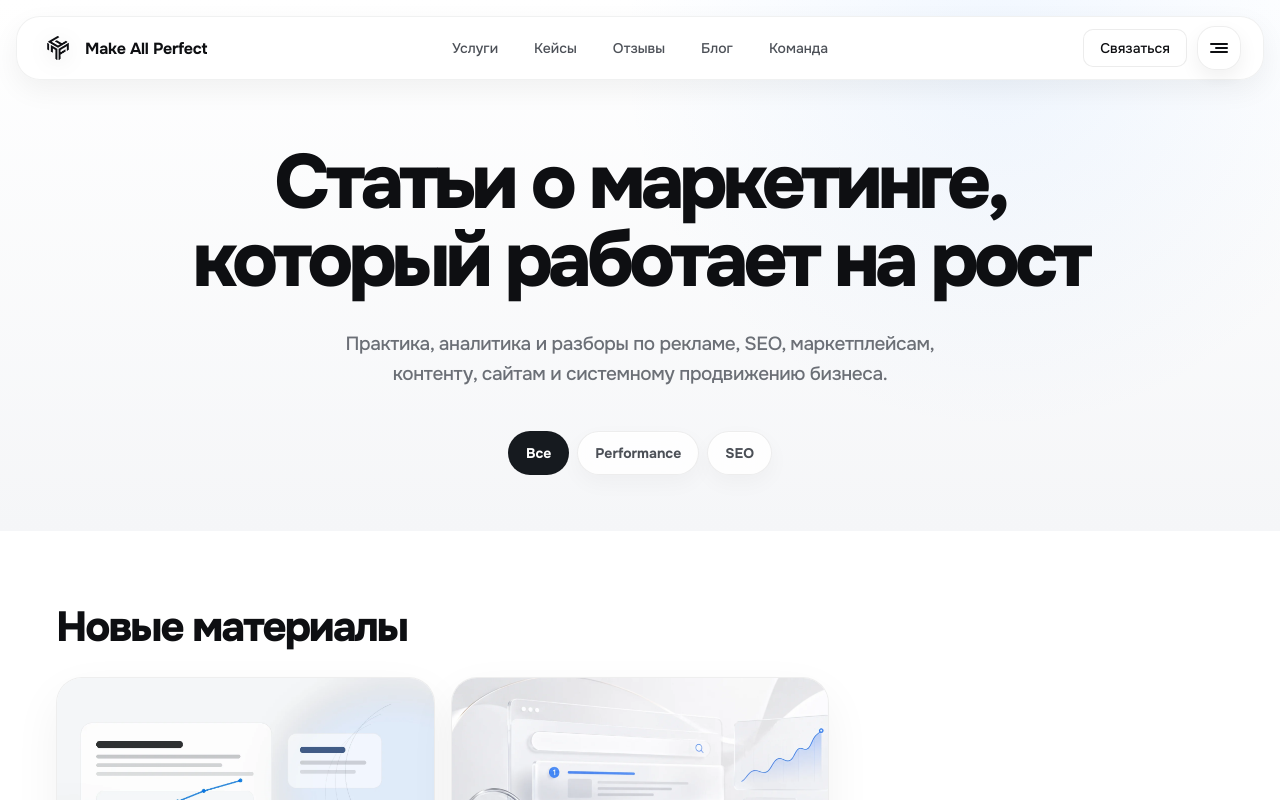
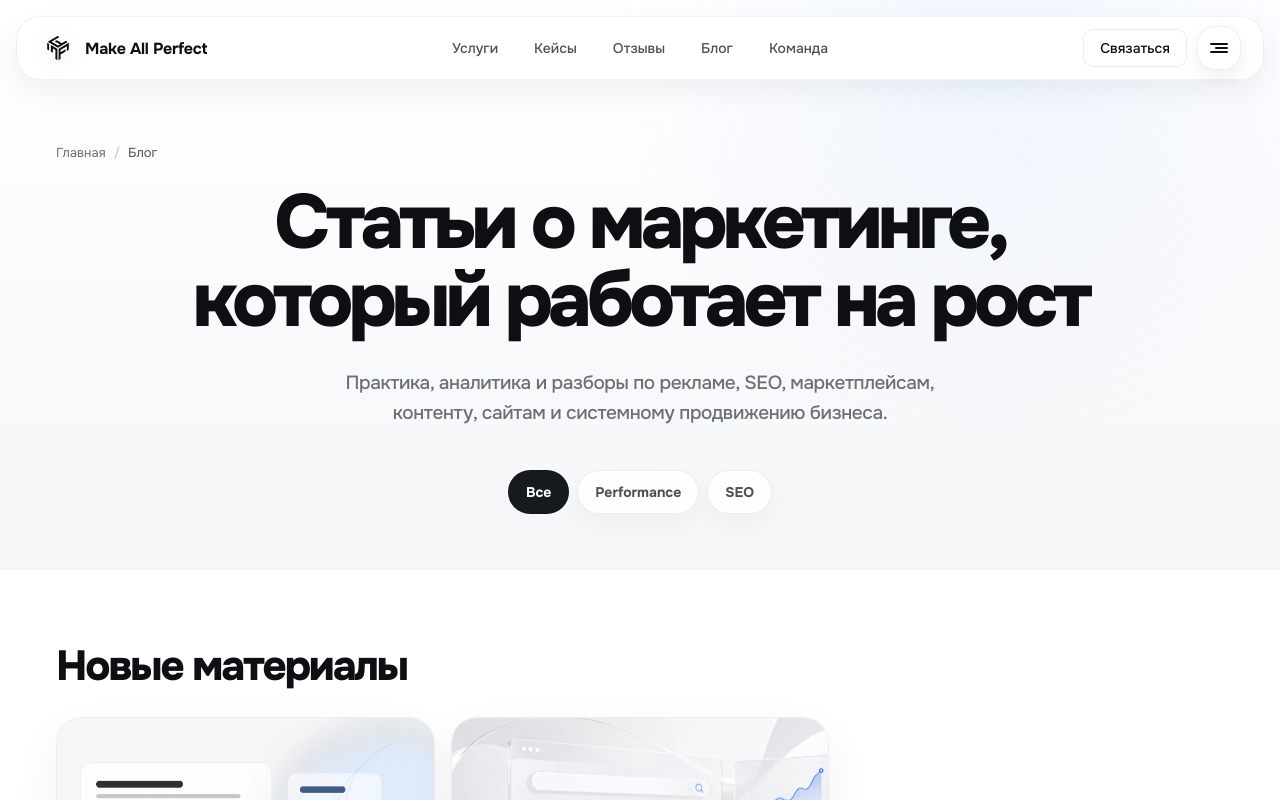
Before and after one commit to makeallperfectcompany/map2, a Next.js app: page /blog in a window 1280 px wide. Shown: the top 800 px of the page. Built offline with nearby package versions, Linux system fonts and the light colour scheme.

Commit message:
feat: add breadcrumbs to blog, cases and reviews index pages

```diff
--- a/src/components/sections/BlogIndexSection.tsx
+++ b/src/components/sections/BlogIndexSection.tsx
@@ -1,6 +1,7 @@
 "use client";
 
 import { useState, useMemo } from "react";
+import Breadcrumbs from "@/components/navigation/Breadcrumbs";
 import styles from "./BlogIndexSection.module.css";
 import { articles } from "@/content/articles";
 
@@ -86,6 +87,12 @@ export default function BlogIndexSection() {
     <main className={styles.blogPage}>
       <section className={styles.hero} aria-labelledby="blog-title">
         <div className={styles.container}>
+          <Breadcrumbs
+            items={[
+              { label: "Главная", href: "/" },
+              { label: "Блог" },
+            ]}
+          />
           <h1 id="blog-title">Статьи о маркетинге, который работает на рост</h1>
           <p>
             Практика, аналитика и разборы по рекламе, SEO, маркетплейсам, контенту,
```
Also changed, not shown: src/components/sections/CasesIndexSection.tsx (+7 -0 lines), src/components/sections/ReviewsIndexSection.tsx (+7 -0 lines).
